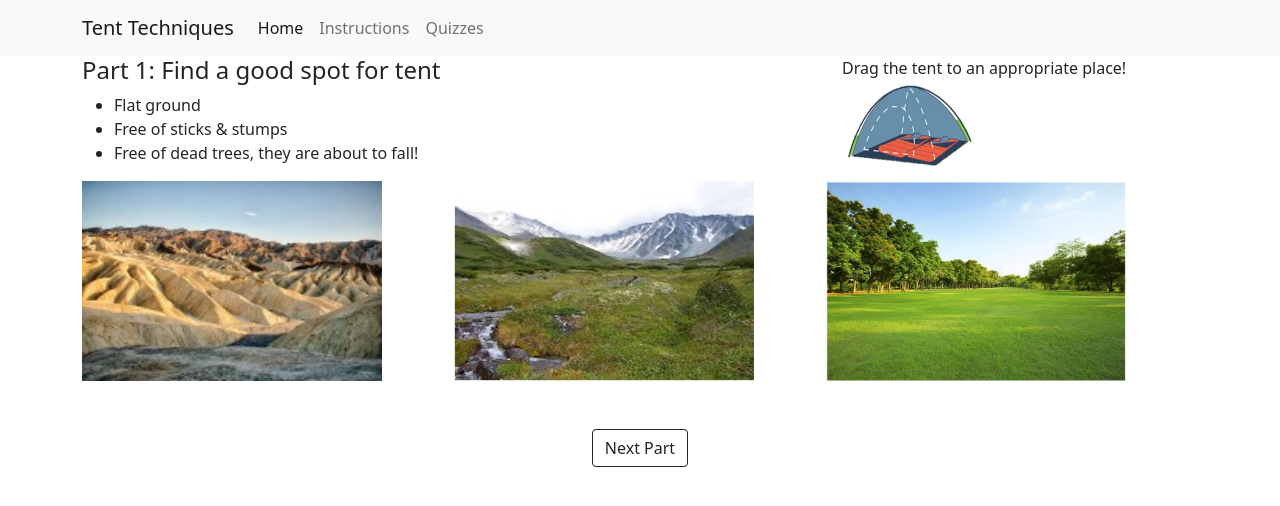
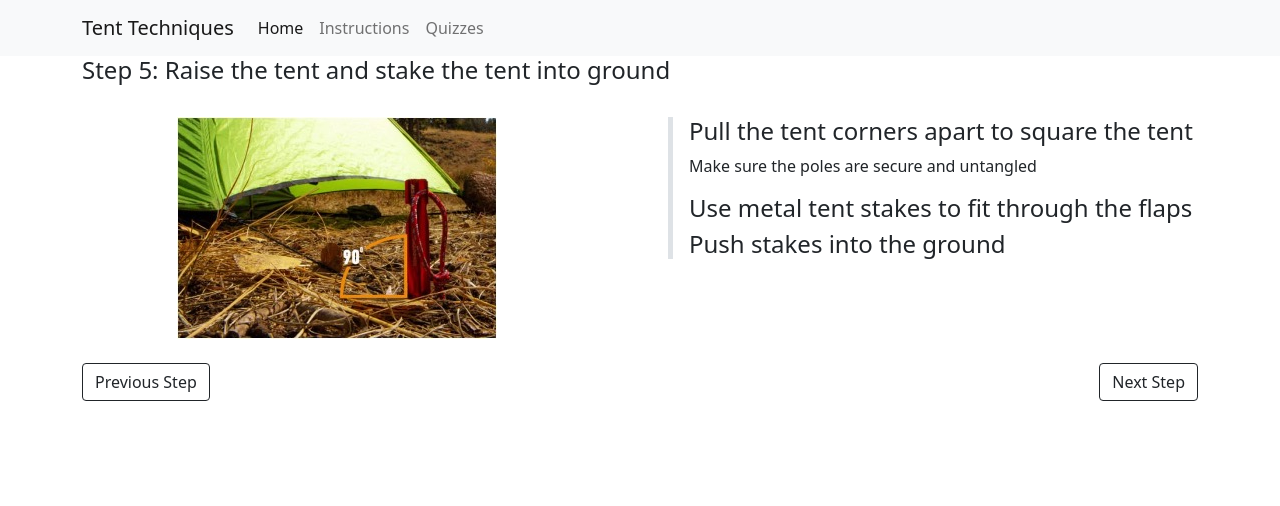
Before and after one commit to Wenxuan0725/4170_Final, a Flask app: page /learn/2.5 in a window 1280 px wide. Shown: the top 506 px of the page. Run offline with Flask 3, Linux system fonts and the light colour scheme; some libraries are stand-ins or nearby versions.

Commit message:
update0405

```diff
--- a/templates/learn_step2_5.html
+++ b/templates/learn_step2_5.html
@@ -1,70 +1,35 @@
 {% extends "layout.html" %}
+
 {% block content %}
-<div class = "row">
-    <div class = "col">
-        <h4>Part 1: Find a good spot for tent</h4>
-        <ul>
-            <li>Flat ground</li>
-            <li>Free of sticks & stumps</li>
-            <li>Free of dead trees, they are about to fall!</li>
-        </ul>
+<div class="row mb-4">
+  <h4 class="col">Step 5: Raise the tent and stake the tent into ground</h4>
+</div>
+<div class="row">
+  <div class="col-md-1"></div>
+  <div class="col-md-5">
+    <img src="{{ url_for('static', filename='image/part2_5.jpg') }}" alt="Lay out the tarp" class="img-fluid">
+  </div>
+
+  <div class="col-md-6">
+    <div class="border-start border-5 ms-3 ps-3">
+        <h4>Pull the tent corners apart to square the tent</h4>
+        <p>Make sure the poles are secure and untangled</p>
+        <h4>Use metal tent stakes to fit through the flaps </h4>
+        <h4>Push stakes into the ground</h4>
     </div>
-    <div class="col-md-4 instruction-container">
-        <div>Drag the tent to an appropriate place!</div>
-        <div></div>
-        <img src="{{ url_for('static', filename='image/part1_4.png') }}" alt="Draggable tent" class="draggable instruction-image fixed-size-image-small" id="draggable-tent">
-    </div>
+  </div>
+</div>
 
-    <div class="row">
-        <div class="col image-container">
-            <img class = "fixed-size-image" src="{{ url_for('static', filename='image/part1_1.jpg') }}" alt="Desert">
-          </div>
-          <div class="col image-container">
-            <img class = "fixed-size-image" src="{{ url_for('static', filename='image/part1_2.jpg') }}" alt="Mountains">
-          </div>
-          <div class="col image-container droppable" id="correct-drop">
-            <img class = "fixed-size-image" src="{{ url_for('static', filename='image/part1_3.jpg') }}" alt="Park">
-          </div>
-    </div>
-</div>
-<div class="row mt-5">
-    <div class="col text-center">
-        <button class="btn btn-outline-dark" onclick= "window.location.href='/learn/2';">Next Part</button>
-    </div>
+<div class="row mt-4">
+  <div class="col text-start">
+      <a href="{{ url_for('learn_step2_4') }}" class="btn btn-outline-dark">Previous Step</a>
+  </div>
+  <div class="col text-end">
+      <a href="{{ url_for('learn_step2_6') }}" class="btn btn-outline-dark">Next Step</a>
+  </div>
 </div>
 {% endblock %}
 
 {% block scripts %}
-<script>
-    $(function() {
-      // Store the original position of the draggable tent
-      var originalOffset = $('#draggable-tent').offset();
-
-    $('#draggable-tent').draggable({
-        cursor: "move",
-        helper: 'clone',
-        start: function(event, ui) {
-            // Store originalOffset each time the drag starts
-            originalOffset = $(this).offset();
-        },
-        revert: function(dropped) {
-            // Only revert if the drag was not successful
-            return !dropped;
-        }
-    });
-
-      $('#correct-drop').droppable({
-        accept: '#draggable-tent',
-        drop: function(event, ui) {
-          var dropped = ui.draggable;
-          var droppedOn = $(this);
-          $(dropped).detach().css({top: 130,left: 90}).appendTo(droppedOn);
-          // Disable dragging after it's been dropped
-          $(dropped).draggable('disable');
-        }
-      });
-
-    });
-</script>
-
+<!-- Scripts can remain the same as previously provided -->
 {% endblock %}
```
Also changed, not shown: templates/learn_step2_4.html (+17 -7 lines).
